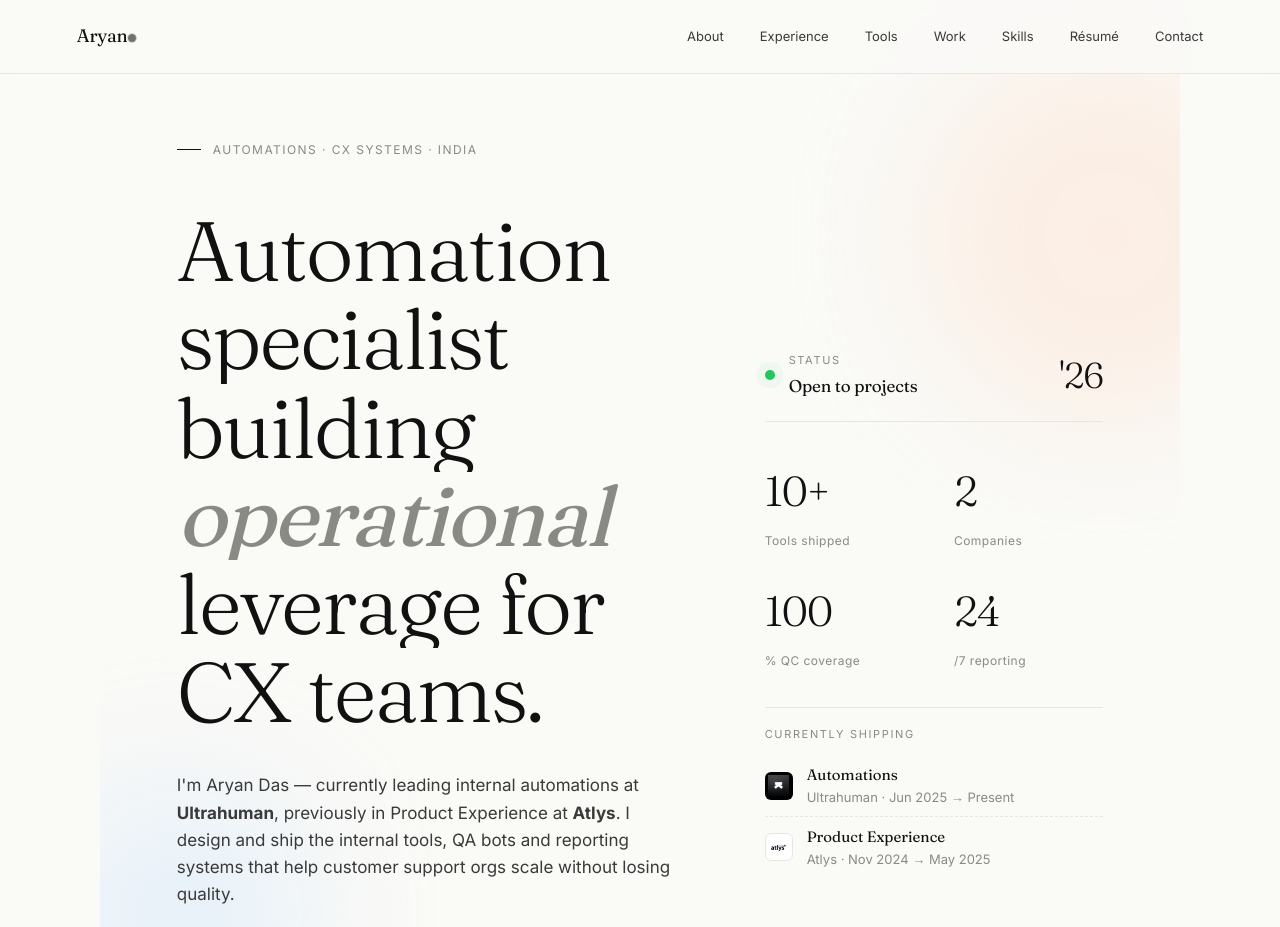
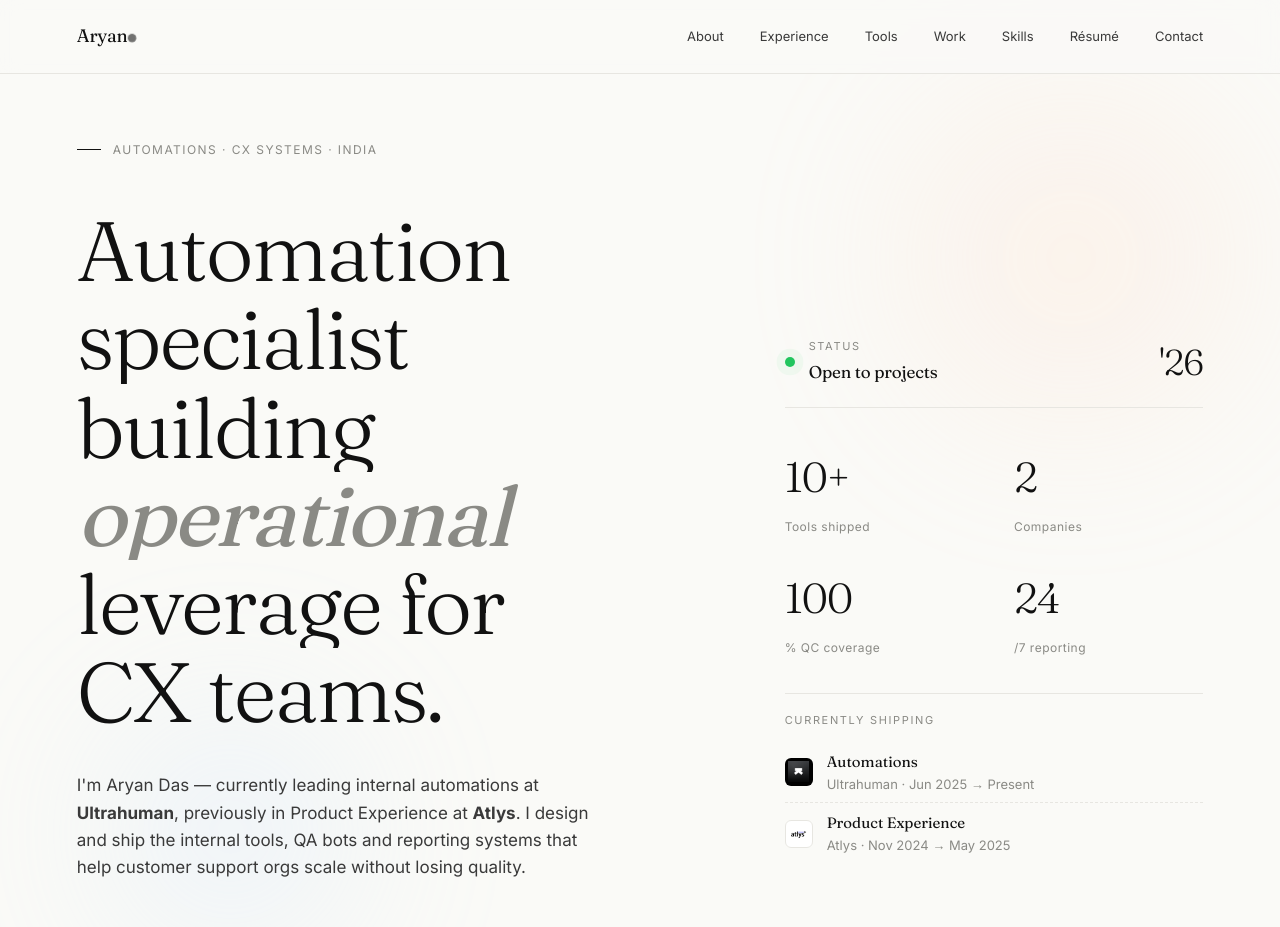
Before and after one commit to Aryandas2002/Aryan-Portfolio, a React (Vite) app: page / in a window 1280 px wide. Shown: the top 927 px of the page. Built offline with nearby package versions, Linux system fonts and the light colour scheme.

Commit message:
Widen page container to 1320px and tuck blobs inside layout (no more dead right margin)

```diff
--- a/src/index.css
+++ b/src/index.css
@@ -91,7 +91,7 @@
   @media (max-width:680px){.nav-links{display:none}}
 
   /* Sections */
-  section{padding:140px 6vw;max-width:1080px;margin:0 auto;position:relative}
+  section{padding:140px 6vw;max-width:1320px;margin:0 auto;position:relative}
 
   /* Hero */
   .hero{
@@ -543,11 +543,11 @@
   /* Floating decorative blobs in hero */
   .blob{
     position:absolute;border-radius:50%;
-    filter:blur(60px);opacity:.35;z-index:-1;pointer-events:none;
+    filter:blur(80px);opacity:.22;z-index:-1;pointer-events:none;
     animation:blob 18s ease-in-out infinite;
   }
-  .blob.b1{width:340px;height:340px;background:#ffd9c2;top:8%;right:-80px}
-  .blob.b2{width:260px;height:260px;background:#c9e2ff;bottom:8%;left:-60px;animation-delay:-7s}
+  .blob.b1{width:300px;height:300px;background:#ffd9c2;top:12%;right:6%}
+  .blob.b2{width:240px;height:240px;background:#c9e2ff;bottom:14%;left:8%;animation-delay:-7s}
   @keyframes blob{
     0%,100%{transform:translate(0,0) scale(1)}
     50%{transform:translate(20px,-30px) scale(1.1)}
```
